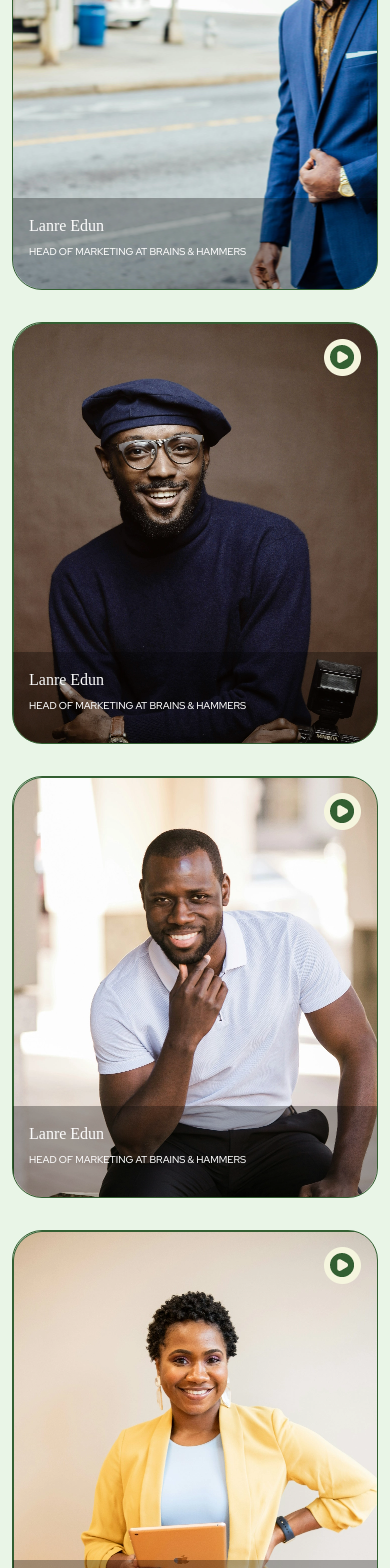
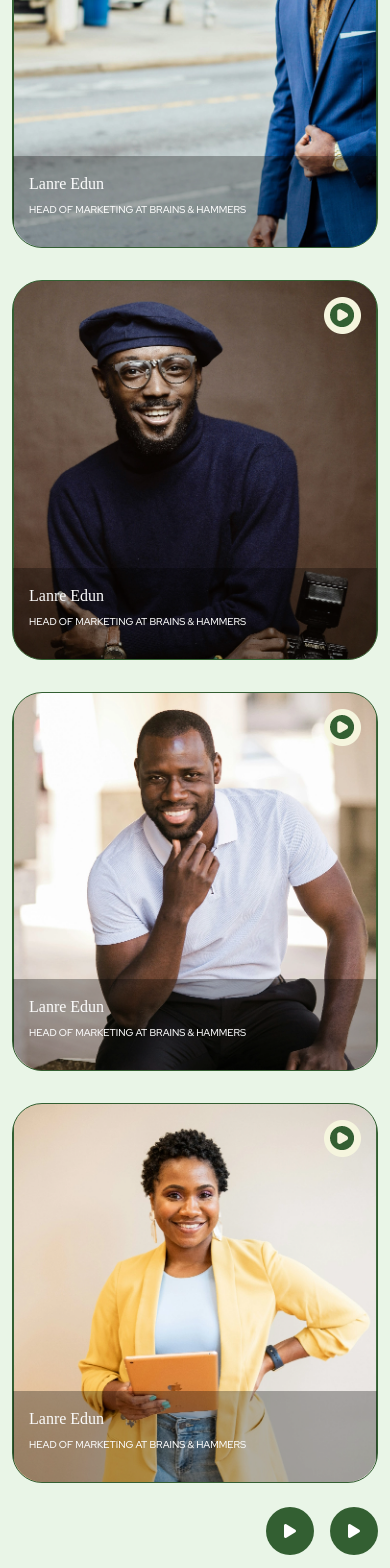
Before and after one commit to Nicholas-lechi/giddaa-frontend-test, a React (Vite) app: page / in a window 390 px wide. Shown: the part 1294-2862 px from the top of the page. Built offline with nearby package versions, Linux system fonts and the light colour scheme; no server answers; a web font is replaced by a local one.

Commit message:
feat: new home page mobile style

```diff
--- a/src/app/layouts/dashboard.layout.tsx
+++ b/src/app/layouts/dashboard.layout.tsx
@@ -28,12 +28,7 @@ const DashboardLayout: React.FC = () => {
       try {
         setLoadingSummaries(true);
         const { data: value } = await axios.get(
-          "/developer/transaction/get-summary",
-          {
-            headers: {
-              Authorization: Cookies.get(TOKEN_NAME),
-            },
-          }
+          "/developer/transaction/get-summary"
         );
         setSummary(value?.value);
       } catch (error) {
@@ -47,14 +42,8 @@ const DashboardLayout: React.FC = () => {
       try {
         setLoadingDefault(true);
         const { data: value } = await axios.get(
-          "/developer/transaction/get-missed-payments",
-          {
-            headers: {
-              Authorization: Cookies.get(TOKEN_NAME),
-            },
-          }
+          "/developer/transaction/get-missed-payments"
         );
-        console.log(value?.value);
 
         setDefault(value?.value);
       } catch (error) {
@@ -67,12 +56,7 @@ const DashboardLayout: React.FC = () => {
       try {
         setLoadingExpectedTransac(true);
         const { data: value } = await axios.get(
-          "/developer/transaction/get-expected-payments",
-          {
-            headers: {
-              Authorization: Cookies.get(TOKEN_NAME),
-            },
-          }
+          "/developer/transaction/get-expected-payments"
         );
         setExpected(value?.value);
       } catch (error) {
@@ -85,12 +69,7 @@ const DashboardLayout: React.FC = () => {
       try {
         setLoadingSuccessefulTransactions(true);
         const { data: value } = await axios.get(
-          "/developer/transaction/get-succesful-payments",
-          {
-            headers: {
-              Authorization: Cookies.get(TOKEN_NAME),
-            },
-          }
+          "/developer/transaction/get-succesful-payments"
         );
         setSuccessefulTransaction(value?.value);
       } catch (error) {
@@ -107,6 +86,7 @@ const DashboardLayout: React.FC = () => {
       getExpected(),
     ]).finally(() => setLoading(false));
   }, []);
+
   const token = Cookies.get(TOKEN_NAME);
   const navigate = useNavigate();
   if (!token) navigate("/login");
@@ -124,7 +104,7 @@ const DashboardLayout: React.FC = () => {
         <p>
           <i
             className="fa-solid fa-arrows-rotate fa-spin"
-            style={{ color: "#335f32", fontSize: "90px" }}
+            style={{ color: "#335f32", fontSize: "70px" }}
           ></i>
         </p>
       </div>
--- a/src/app/styles/home.scss
+++ b/src/app/styles/home.scss
@@ -242,9 +242,10 @@
               background-image: url("/images/man1.png");
               background-position: center;
               background-repeat: no-repeat;
+              background-size: cover;
               border: 1px solid #335f32;
               border-radius: 30px;
-              height: 50vh;
+              height: 45vh;
               position: relative;
               transition: all 500ms ease-in-out;
               &:hover {
@@ -318,14 +319,23 @@
             .box2 {
               @extend .box1;
               background: transparent url("/images/man2.png");
+              background-position: center;
+              background-repeat: no-repeat;
+              background-size: cover;
             }
             .box3 {
               @extend .box1;
               background: transparent url("/images/man3.png");
+              background-position: center;
+              background-repeat: no-repeat;
+              background-size: cover;
             }
             .box4 {
               @extend .box1;
               background: transparent url("/images/woman.png");
+              background-position: center;
+              background-repeat: no-repeat;
+              background-size: cover;
             }
             @media screen and (max-width: 1200px) {
               grid-template-columns: repeat(3, 1fr);
@@ -591,7 +601,7 @@
     }
     .remote {
       width: 100%;
-      height: 85vh;
+      height: 75vh;
       position: relative;
       .remote-overlay {
         padding: 2rem 0;
@@ -669,16 +679,19 @@
         }
       }
       @media screen and (max-width: 800px) {
-        height: 140vh;
+        height: 145vh;
       }
-      @media screen and (max-width: 700px) {
-        height: 120vh;
+      // @media screen and (max-width: 700px) {
+      //   height: 140vh;
+      // }
+      @media screen and (max-width: 400px) {
+        height: 160vh;
       }
-      @media screen and (max-width: 400px) {
-        height: 110vh;
+      @media screen and (max-width: 370px) {
+        height: 175vh;
       }
-      @media screen and (max-width: 300px) {
-        height: 120vh;
+      @media screen and (max-width: 500px) {
+        height: 135vh;
       }
     }
     .private-sector {
```
